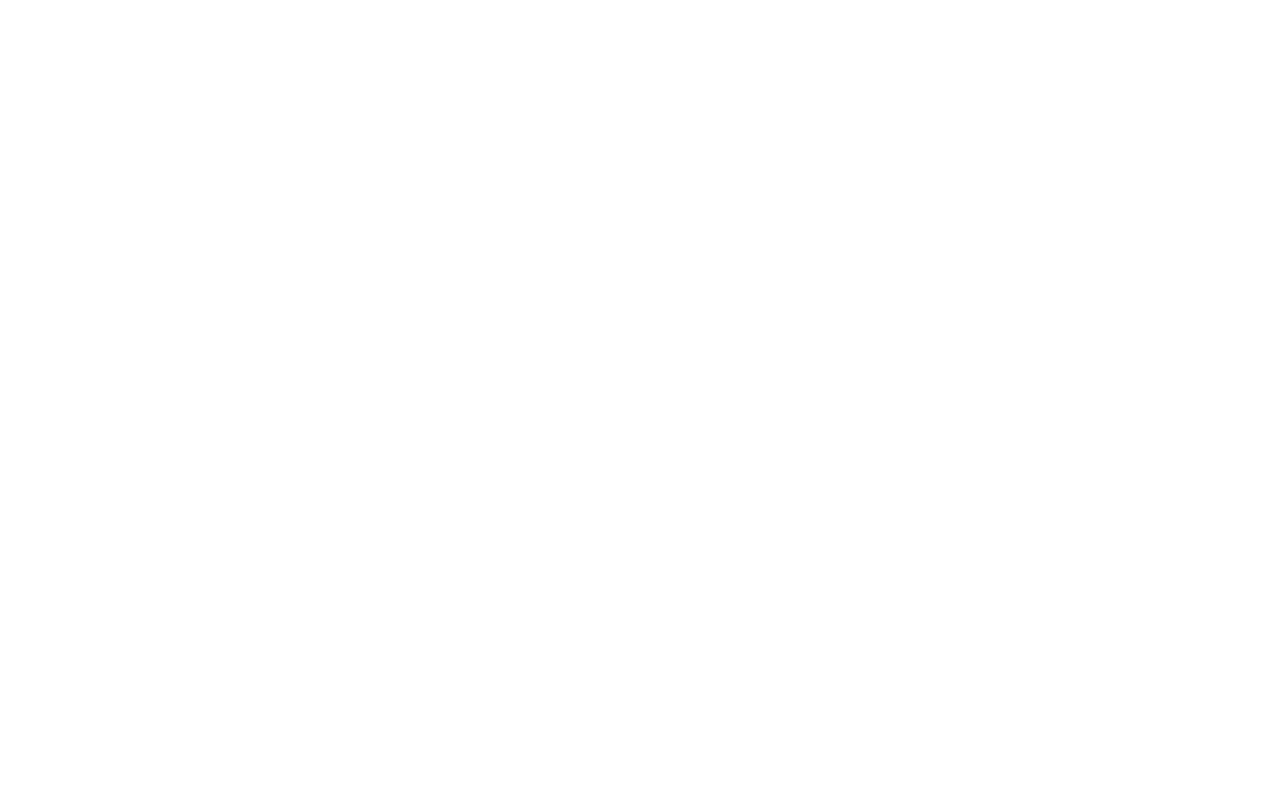
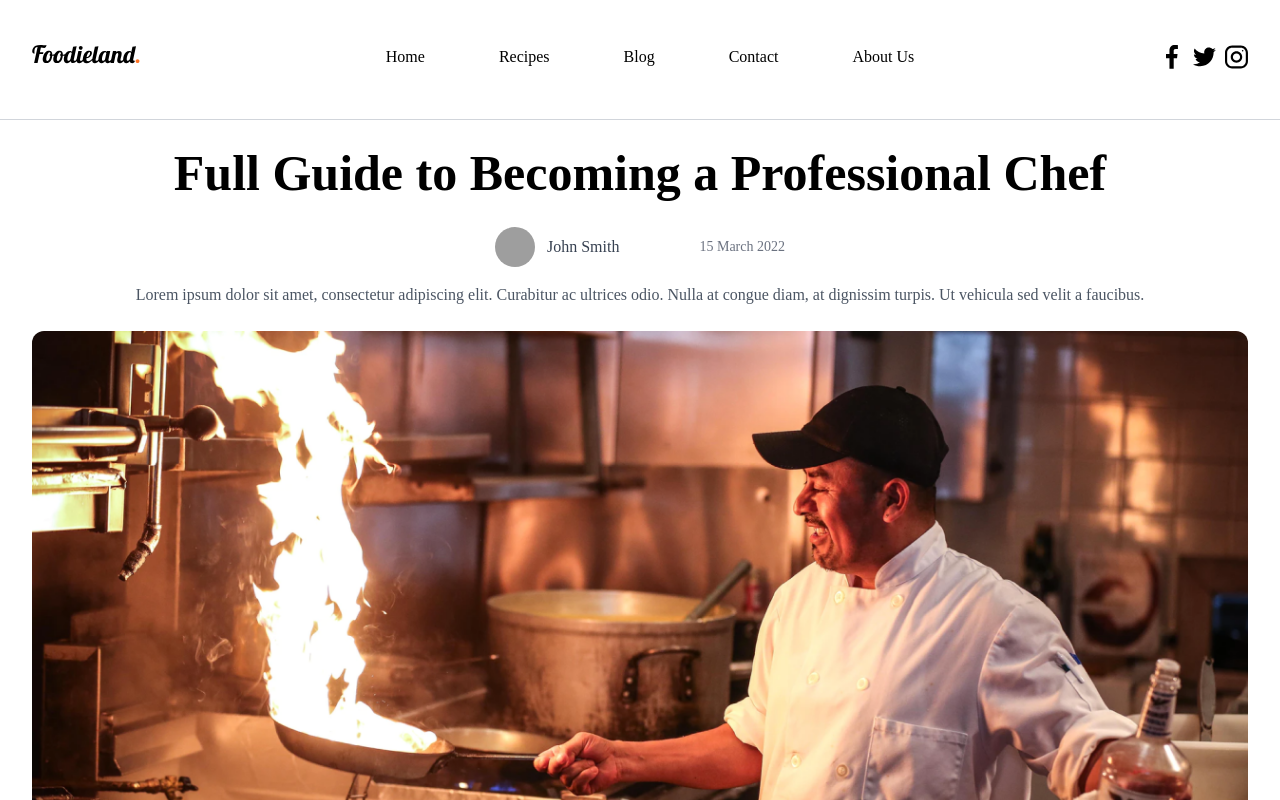
Before and after one commit to manmandh/practice-react, a React (Vite) app: page /blog in a window 1280 px wide. Before the commit this address had no page. Shown: the top 800 px of the page. Built offline with nearby package versions, Linux system fonts and the light colour scheme; grey boxes are pictures that could not be loaded.

Commit message:
#8 add: chef guide #9

```diff
--- a/src/App.tsx
+++ b/src/App.tsx
@@ -2,6 +2,7 @@
 import { BrowserRouter, Route, Routes } from 'react-router-dom'
 import HomePage from './pages/Home/HomePage'
 import ContactPage from './pages/Home/ContactPage'
+import BlogPage from './pages/Home/BlogPage'
 
 
 function App() {
@@ -13,6 +14,9 @@
       <Routes>
         <Route path='/contact' element={<ContactPage/>} />
       </Routes>
+      <Routes>
+        <Route path='/blog' element={<BlogPage/>} />
+      </Routes>
     </BrowserRouter>
   )
 }
--- /dev/null
+++ b/src/components/commons/ChefGuide/ChefGuide.tsx
@@ -0,0 +1,40 @@
+import chefGuide from '~/assets/images/chef_guide.png';
+import aurthor from '~/assets/icons/john-smith.svg';
+
+export const ChefGuide = () => {
+  return (
+    <div className="bg-white items-center mx-8 justify-center mb-7">
+      <div className="block mb-6">
+        <h1 className="font-primary-600 text-center text-[50px] font-bold text-primary">
+          Full Guide to Becoming a Professional Chef
+        </h1>
+
+        <div className="flex items-center justify-center mt-4">
+          <img
+            src={aurthor}
+            alt="Author"
+            className="w-10 h-10 rounded-full"
+          />
+          <div className="ml-3 flex items-center gap-20">
+            <p className="text-gray-700 font-primary-500">John Smith</p>
+            <p className="text-sm font-primary-500 text-gray-500">15 March 2022</p>
+          </div>
+        </div>
+
+        <p className="flex mt-4 text-gray-600 font-primary-500 justify-center">
+          Lorem ipsum dolor sit amet, consectetur adipiscing elit. Curabitur
+          ac ultrices odio. Nulla at congue diam, at dignissim turpis. Ut
+          vehicula sed velit a faucibus.
+        </p>
+      </div>
+
+      <div className="">
+        <img
+          src={chefGuide}
+          alt="Chef in the kitchen"
+          className="w-full object-cover rounded-xl"
+        />
+      </div>
+    </div>
+  );
+};
--- /dev/null
+++ b/src/pages/Home/BlogPage.tsx
@@ -0,0 +1,15 @@
+import { ChefGuide } from "~/components/commons/ChefGuide/ChefGuide";
+import { Header } from "~/components/commons/Header/Header";
+import { DeliciousnessMail } from "~/components/commons/DeliciousnessMail/DeliciousnessMail";
+import { Footer } from "~/components/commons/Footer/Footer";
+import { RecipeListTwo } from "./RecipeList";
+
+export default function BlogPage() {
+  return <>
+    <Header/>
+    <ChefGuide/>
+    <DeliciousnessMail/>
+    <RecipeListTwo/>
+    <Footer/>
+  </>
+}
```
Also changed, not shown: src/assets/images/chef_guide.png (added).
